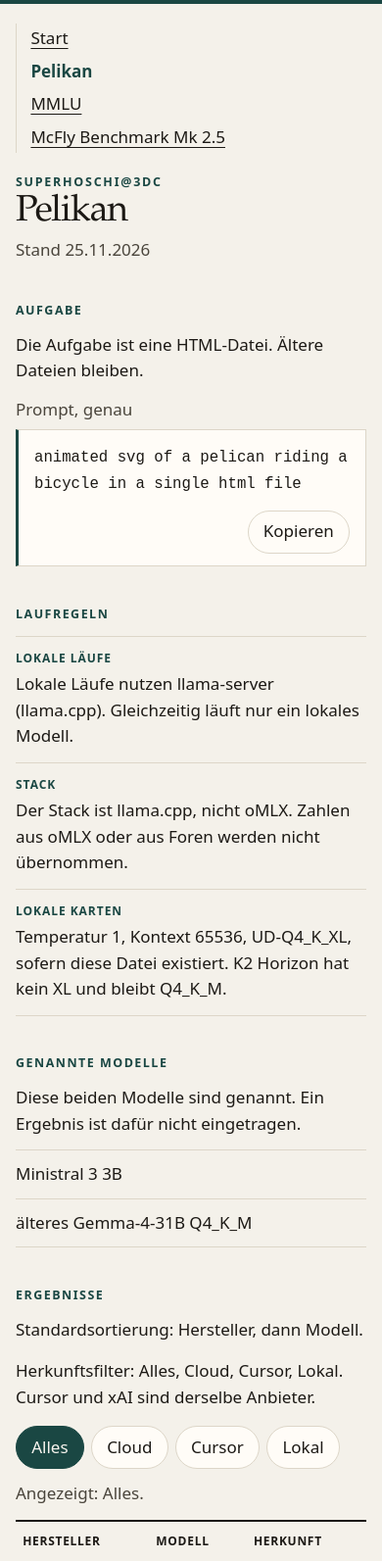
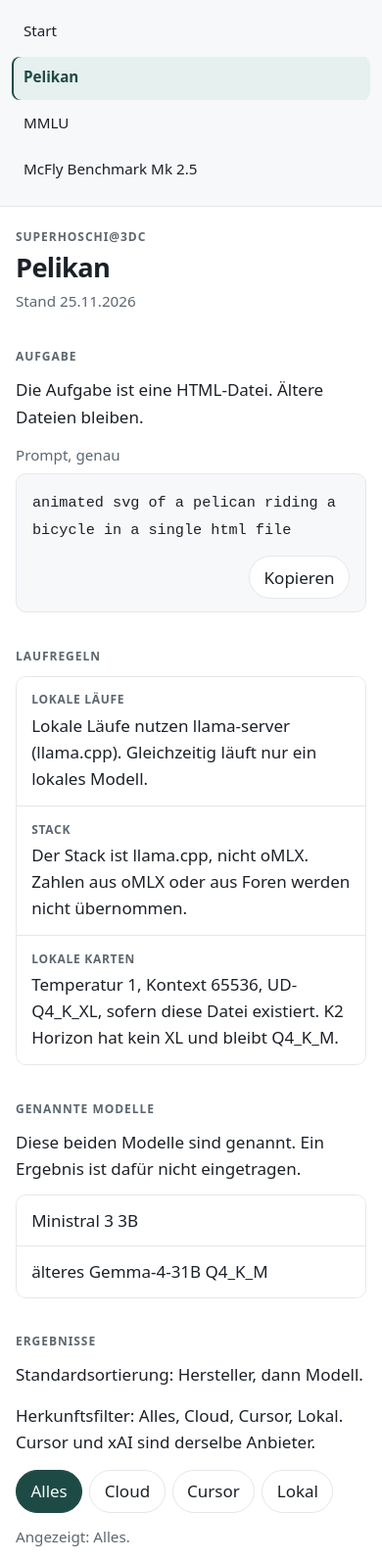
Before and after one commit to Superhoschi-3DC/McFly, a plain HTML site: page pelikan.html in a window 390 px wide. Shown: the top 1593 px of the page at 98% size. Drawn offline with Linux system fonts and the light colour scheme.

Commit message:
Refresh the site into a calmer layout.
The sidebar is a full-height column on wide screens and stacks above the page on a phone. Copy and links are unchanged.

Co-authored-by: Manfred2232 <Manfred2232@users.noreply.github.com>

```diff
--- a/pelikan.html
+++ b/pelikan.html
@@ -3,7 +3,7 @@
 <head>
   <meta charset="utf-8">
   <meta name="viewport" content="width=device-width, initial-scale=1">
-  <meta name="theme-color" content="#f4f1ea">
+  <meta name="theme-color" content="#f3f4f6">
   <title>Pelikan — Superhoschi@3DC</title>
   <meta name="description" content="Pelikan, Stand 25.11.2026. Eine HTML-Datei. Ergebnisse sind noch nicht veröffentlicht.">
   <link rel="stylesheet" href="site.css">
--- a/site.css
+++ b/site.css
@@ -1,18 +1,20 @@
 :root {
   color-scheme: light;
-  --bg: #f4f1ea;
-  --paper: #fffcf7;
-  --ink: #1c1915;
-  --muted: #4a453c;
-  --line: #ddd6c8;
-  --accent: #1a4743;
-  --accent-ink: #f7f4ee;
-  --placeholder-bg: #f6efe2;
-  --placeholder-ink: #5c4314;
-  --placeholder-line: #8a6a32;
-  --serif: "Iowan Old Style", Palatino, "Palatino Linotype", Georgia, "Liberation Serif", serif;
+  --bg: #f3f4f6;
+  --surface: #ffffff;
+  --sidebar: #f7f8fa;
+  --ink: #1c2128;
+  --muted: #5c6770;
+  --line: #e4e7ec;
+  --accent: #1e4a45;
+  --accent-soft: #e6f0ee;
+  --accent-ink: #f6faf9;
+  --placeholder-bg: #f8f4ec;
+  --placeholder-ink: #6b5426;
+  --placeholder-line: #dccbad;
   --sans: system-ui, "Segoe UI", "Liberation Sans", sans-serif;
   --mono: ui-monospace, "Cascadia Mono", "Liberation Mono", monospace;
+  --radius: 0.65rem;
 }
 
 *,
@@ -31,18 +33,18 @@ body {
   color: var(--ink);
   font-family: var(--sans);
   font-size: 1.0625rem;
-  line-height: 1.55;
+  line-height: 1.6;
   text-rendering: optimizeLegibility;
-  border-top: 4px solid var(--accent);
 }
 
 .skip {
   position: absolute;
   left: 0.75rem;
   top: -4rem;
-  background: var(--paper);
+  background: var(--surface);
   color: var(--ink);
   padding: 0.5rem 0.75rem;
+  border-radius: 0.4rem;
   z-index: 2;
 }
 
@@ -51,63 +53,90 @@ body {
 }
 
 :focus-visible {
-  outline: 2px solid var(--ink);
+  outline: 2px solid var(--accent);
   outline-offset: 3px;
 }
 
 ::selection {
-  background: #d5e4e1;
+  background: #d5e6e3;
   color: var(--ink);
 }
 
 .layout {
   display: grid;
-  grid-template-columns: 14rem minmax(0, 40rem);
-  column-gap: 2rem;
-  justify-content: center;
+  grid-template-columns: 16.25rem minmax(0, 1fr);
   align-items: start;
-  width: min(58rem, calc(100% - 2rem));
+  width: min(68rem, 100%);
+  min-height: 100vh;
   margin-inline: auto;
+  background: var(--surface);
 }
 
 .tree {
   position: sticky;
   top: 0;
-  padding-top: 1.75rem;
+  align-self: start;
+  height: 100vh;
+  overflow: auto;
+  padding: 1.35rem 0.85rem;
+  background: var(--sidebar);
+  border-right: 1px solid var(--line);
 }
 
 .tree ul {
   list-style: none;
   margin: 0;
-  padding: 0.15rem 0 0.15rem 0.9rem;
-  border-left: 1px solid var(--line);
+  padding: 0;
 }
 
 .tree li + li {
-  margin-top: 0.45rem;
+  margin-top: 0.2rem;
 }
 
 .tree a {
+  display: block;
+  padding: 0.55rem 0.75rem;
+  border-radius: 0.5rem;
   color: var(--ink);
-  text-decoration-thickness: 1px;
-  text-underline-offset: 0.22em;
+  font-size: 0.95rem;
+  line-height: 1.35;
+  text-decoration: none;
+}
+
+.tree a:hover {
+  background: #eef1f4;
 }
 
 .tree a[aria-current="page"] {
+  background: var(--accent-soft);
   color: var(--accent);
   font-weight: 600;
-  text-decoration: none;
+  box-shadow: inset 2px 0 0 var(--accent);
 }
 
 .wrap {
-  width: min(40rem, calc(100% - 2rem));
-  margin-inline: auto;
-  padding-block: 1.75rem 3rem;
+  width: auto;
+  margin: 0;
+  padding: 2.25rem 2rem 2.75rem;
 }
 
 .layout > .wrap {
+  display: flex;
+  flex-direction: column;
+  min-height: 100vh;
   width: auto;
+  max-width: none;
   margin-inline: 0;
+}
+
+.site-header,
+main,
+footer {
+  width: min(40rem, 100%);
+}
+
+main {
+  flex: 1;
 }
 
 .eyebrow,
@@ -125,39 +154,41 @@ footer {
 
 .eyebrow {
   margin: 0;
-  font-size: 0.78rem;
+  font-size: 0.75rem;
   font-weight: 600;
-  letter-spacing: 0.14em;
+  letter-spacing: 0.08em;
   text-transform: uppercase;
-  color: var(--accent);
+  color: var(--muted);
 }
 
 h1 {
-  margin: 0.2rem 0 0.35rem;
-  font-family: var(--serif);
-  font-weight: 400;
-  font-size: clamp(2.35rem, 6.5vw, 4.5rem);
-  line-height: 1.02;
-  letter-spacing: -0.03em;
+  margin: 0.35rem 0 0.4rem;
+  font-family: var(--sans);
+  font-weight: 600;
+  font-size: clamp(1.7rem, 2.4vw, 2.15rem);
+  line-height: 1.18;
+  letter-spacing: -0.025em;
+  text-wrap: balance;
 }
 
 .stand {
   margin: 0;
   color: var(--muted);
+  font-size: 0.95rem;
 }
 
 .nav {
   display: flex;
   flex-wrap: wrap;
-  gap: 0.35rem 1.25rem;
-  margin-top: 1.35rem;
-  padding-top: 0.9rem;
+  gap: 0.35rem 1rem;
+  margin-top: 1.1rem;
+  padding-top: 0.85rem;
   border-top: 1px solid var(--line);
 }
 
 .nav a {
   color: var(--ink);
-  text-underline-offset: 0.22em;
+  text-underline-offset: 0.2em;
 }
 
 .nav a[aria-current="page"] {
@@ -167,16 +198,16 @@ h1 {
 }
 
 main section {
-  margin-top: 2.4rem;
+  margin-top: 2.15rem;
 }
 
 h2 {
-  margin: 0 0 0.8rem;
-  font-size: 0.78rem;
+  margin: 0 0 0.7rem;
+  font-size: 0.75rem;
   font-weight: 600;
-  letter-spacing: 0.12em;
+  letter-spacing: 0.08em;
   text-transform: uppercase;
-  color: var(--accent);
+  color: var(--muted);
 }
 
 p {
@@ -187,12 +218,13 @@ p {
 .label {
   margin-bottom: 0.45rem;
   color: var(--muted);
+  font-size: 0.95rem;
 }
 
 .prompt-block {
-  background: var(--paper);
+  background: var(--sidebar);
   border: 1px solid var(--line);
-  border-left: 3px solid var(--accent);
+  border-radius: var(--radius);
   padding: 0.95rem 1rem 0.8rem;
 }
 
@@ -204,8 +236,8 @@ p {
 
 .prompt-block code {
   font-family: var(--mono);
-  font-size: 0.98rem;
-  line-height: 1.45;
+  font-size: 0.95rem;
+  line-height: 1.5;
   user-select: all;
 }
 
@@ -225,15 +257,16 @@ button {
 .copy,
 .filter button {
   min-height: 44px;
-  padding: 0.4rem 0.95rem;
+  padding: 0.4rem 0.9rem;
   border: 1px solid var(--line);
   border-radius: 999px;
-  background: var(--paper);
+  background: var(--surface);
 }
 
 .copy:hover,
 .filter button:hover {
-  border-color: var(--accent);
+  border-color: #c5ccd3;
+  background: var(--sidebar);
 }
 
 .copy:active,
@@ -243,24 +276,27 @@ button {
 
 .facts {
   margin: 0;
+  border: 1px solid var(--line);
+  border-radius: var(--radius);
+  overflow: hidden;
 }
 
 .facts > div {
-  padding: 0.85rem 0;
-  border-top: 1px solid var(--line);
+  padding: 0.85rem 0.95rem;
+  background: var(--surface);
 }
 
-.facts > div:last-child {
-  border-bottom: 1px solid var(--line);
+.facts > div + div {
+  border-top: 1px solid var(--line);
 }
 
 .facts dt {
   margin: 0 0 0.2rem;
   font-size: 0.75rem;
   font-weight: 600;
-  letter-spacing: 0.08em;
+  letter-spacing: 0.06em;
   text-transform: uppercase;
-  color: var(--accent);
+  color: var(--muted);
 }
 
 .facts dd {
@@ -271,19 +307,22 @@ button {
   list-style: none;
   margin: 0;
   padding: 0;
+  border: 1px solid var(--line);
+  border-radius: var(--radius);
+  overflow: hidden;
 }
 
 .models li {
-  padding: 0.7rem 0;
-  border-bottom: 1px solid var(--line);
+  padding: 0.75rem 0.95rem;
+  background: var(--surface);
 }
 
-.models li:first-child {
+.models li + li {
   border-top: 1px solid var(--line);
 }
 
 .rules {
-  margin-bottom: 1rem;
+  margin-bottom: 0.9rem;
 }
 
 .filter {
@@ -299,9 +338,15 @@ button {
   color: var(--accent-ink);
 }
 
+.filter button[aria-pressed="true"]:hover {
+  background: var(--accent);
+  border-color: var(--accent);
+}
+
 .status {
   margin-bottom: 0.85rem;
   color: var(--muted);
+  font-size: 0.95rem;
 }
 
 #copy-status:empty {
@@ -310,53 +355,40 @@ button {
 
 .table-wrap {
   width: 100%;
+  overflow-x: auto;
+  border: 1px solid var(--line);
+  border-radius: var(--radius);
 }
 
 table {
   width: 100%;
   border-collapse: collapse;
-  background: transparent;
-}
-
-#results-table {
-  border-top: 2px solid var(--ink);
-  border-bottom: 2px solid var(--ink);
+  background: var(--surface);
 }
 
 #results-table thead th {
-  border-bottom: 1px solid var(--ink);
-  color: var(--ink);
-}
-
-#results-table tbody td {
-  border-bottom: none;
+  border-bottom: 1px solid var(--line);
+  color: var(--muted);
 }
 
 th,
 td {
-  padding: 0.7rem 0.45rem;
+  padding: 0.75rem 0.85rem;
   text-align: left;
   vertical-align: top;
-  border-bottom: 1px solid var(--line);
 }
 
 th {
   font-size: 0.75rem;
   font-weight: 600;
-  letter-spacing: 0.06em;
+  letter-spacing: 0.05em;
   text-transform: uppercase;
   color: var(--muted);
 }
 
 .empty td {
-  padding: 1rem 0.45rem 1.1rem;
+  padding: 1rem 0.85rem;
   color: var(--ink);
-}
-
-.compare {
-  border-top: 2px solid var(--ink);
-  border-bottom: 2px solid var(--ink);
-  background: transparent;
 }
 
 .compare {
@@ -364,13 +396,8 @@ th {
 }
 
 .compare thead th {
-  border-bottom: 1px solid var(--ink);
-  color: var(--ink);
+  border-bottom: 1px solid var(--line);
   vertical-align: bottom;
-}
-
-.compare tbody td {
-  border-bottom: none;
 }
 
 .compare thead .dummy {
@@ -383,10 +410,11 @@ th {
 .badge {
   display: inline-block;
   padding: 0.12rem 0.4rem;
-  border: 1px dashed var(--placeholder-line);
-  letter-spacing: 0.08em;
+  border: 1px solid var(--placeholder-line);
+  border-radius: 999px;
+  letter-spacing: 0.06em;
   text-transform: uppercase;
-  font-size: 0.72rem;
+  font-size: 0.7rem;
   font-weight: 600;
   line-height: 1.3;
 }
@@ -403,10 +431,11 @@ th {
 
 .banner {
   margin: 0 0 0.9rem;
-  padding: 0.75rem 0.85rem;
+  padding: 0.75rem 0.9rem;
   background: var(--placeholder-bg);
   color: var(--placeholder-ink);
-  border: 1px dashed var(--placeholder-line);
+  border: 1px solid var(--placeholder-line);
+  border-radius: var(--radius);
 }
 
 .more {
@@ -417,18 +446,19 @@ th {
 .more a,
 footer a,
 .nav a {
-  text-underline-offset: 0.22em;
+  text-underline-offset: 0.2em;
 }
 
 footer {
-  margin-top: 2.75rem;
+  margin-top: 2.5rem;
   padding-top: 1rem;
   border-top: 1px solid var(--line);
   color: var(--muted);
+  font-size: 0.92rem;
 }
 
 footer p {
-  margin: 0 0 0.35rem;
+  margin: 0 0 0.3rem;
 }
 
 footer a {
@@ -436,10 +466,36 @@ footer a {
   font-weight: 600;
 }
 
+@media (max-width: 47.99rem) {
+  .layout {
+    display: block;
+    width: 100%;
+    min-height: 100vh;
+  }
+
+  .tree {
+    position: static;
+    height: auto;
+    overflow: visible;
+    padding: 0.7rem 0.75rem 0.8rem;
+    border-right: 0;
+    border-bottom: 1px solid var(--line);
+  }
+
+  .tree a {
+    min-height: 44px;
+    padding: 0.6rem 0.75rem;
+  }
+
+  .layout > .wrap {
+    min-height: 0;
+    padding: 1.35rem 1rem 2.25rem;
+  }
+}
+
 @media (max-width: 24rem) {
-  .layout,
-  .wrap {
-    width: min(40rem, calc(100% - 1.5rem));
+  .layout > .wrap {
+    padding-inline: 0.85rem;
   }
 
   .prompt-actions {
@@ -450,66 +506,30 @@ footer a {
     width: 100%;
   }
 
-  .filter {
-    gap: 0.35rem;
-  }
-
   .filter button {
-    padding-inline: 0.65rem;
+    padding-inline: 0.7rem;
   }
 
   th,
   td {
-    padding-inline: 0.3rem;
+    padding-inline: 0.6rem;
   }
 }
 
-@media (min-width: 40rem) {
+@media (min-width: 48rem) {
   .compare thead .dummy {
     width: 11.5rem;
   }
 
-  .wrap {
-    padding-block: 3rem 4.5rem;
-  }
-
   .facts > div {
     display: grid;
-    grid-template-columns: 9.5rem 1fr;
-    column-gap: 1.25rem;
+    grid-template-columns: 9.25rem minmax(0, 1fr);
+    column-gap: 1.1rem;
     align-items: baseline;
   }
 
   .facts dt {
     margin: 0;
-  }
-}
-
-@media (min-width: 52.0625rem) {
-  .tree {
-    padding-top: 3rem;
-  }
-}
-
-@media (max-width: 52rem) {
-  .layout {
-    grid-template-columns: 1fr;
-    width: min(40rem, calc(100% - 2rem));
-  }
-
-  .tree {
-    position: static;
-    padding-top: 1.25rem;
-  }
-
-  .layout > .wrap {
-    padding-top: 1.25rem;
-  }
-}
-
-@media (max-width: 24rem) {
-  .layout {
-    width: min(40rem, calc(100% - 1.5rem));
   }
 }
 
@@ -521,9 +541,34 @@ footer a {
 }
 
 @media print {
-  body {
-    border-top: none;
+  body,
+  .layout,
+  .tree,
+  .wrap,
+  .prompt-block,
+  table,
+  .banner,
+  .facts,
+  .models {
     background: #fff;
+  }
+
+  .layout {
+    display: block;
+    width: auto;
+    min-height: 0;
+  }
+
+  .tree {
+    position: static;
+    height: auto;
+    border: 0;
+    padding: 0 0 1rem;
+  }
+
+  .layout > .wrap {
+    min-height: 0;
+    padding: 0;
   }
 
   .skip,
@@ -531,14 +576,4 @@ footer a {
   .filter {
     display: none;
   }
-
-  .tree {
-    position: static;
-  }
-
-  .prompt-block,
-  table,
-  .banner {
-    background: #fff;
-  }
 }
```
Also changed, not shown: index.html (+1 -1 lines), mk25.html (+1 -1 lines), mmlu.html (+1 -1 lines).
